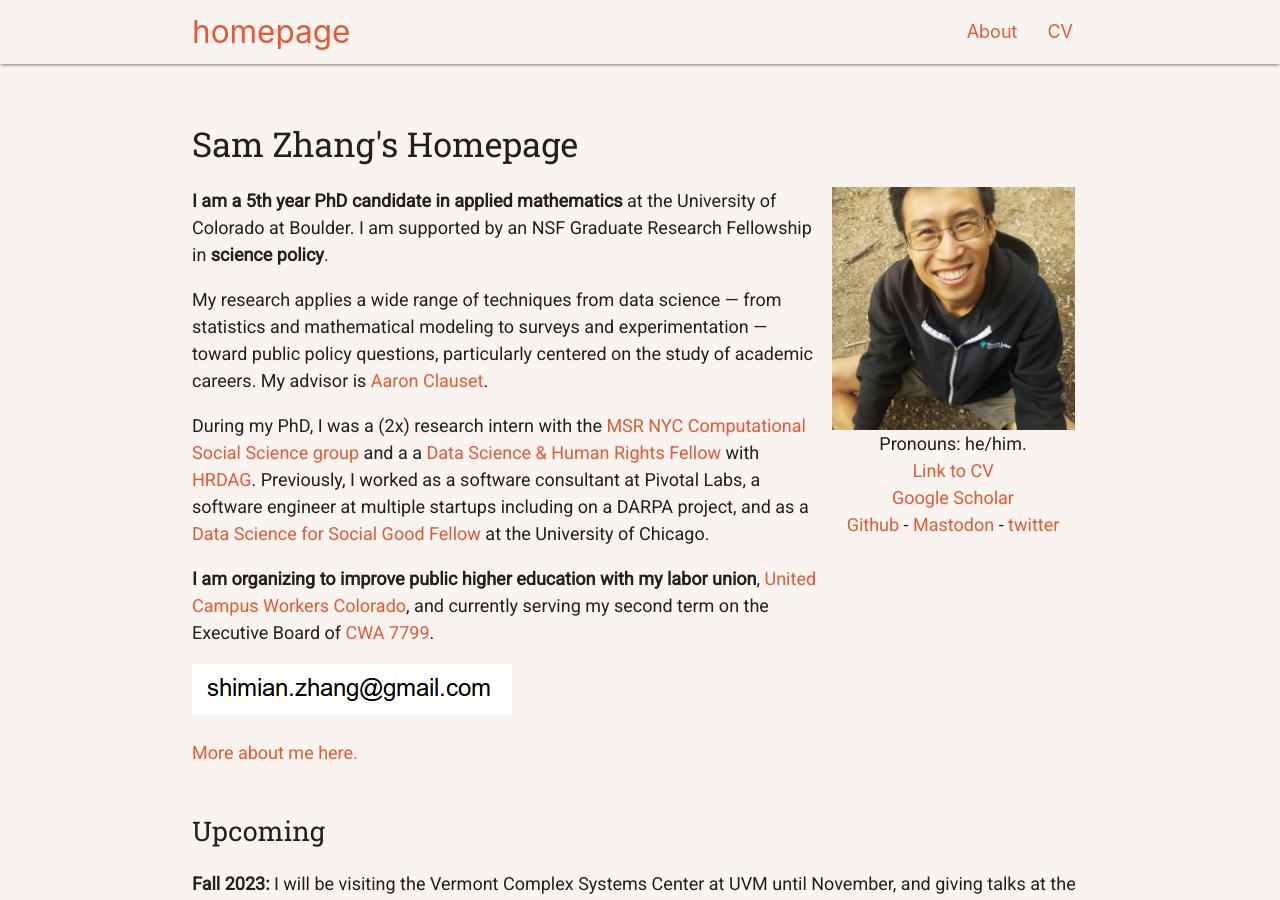
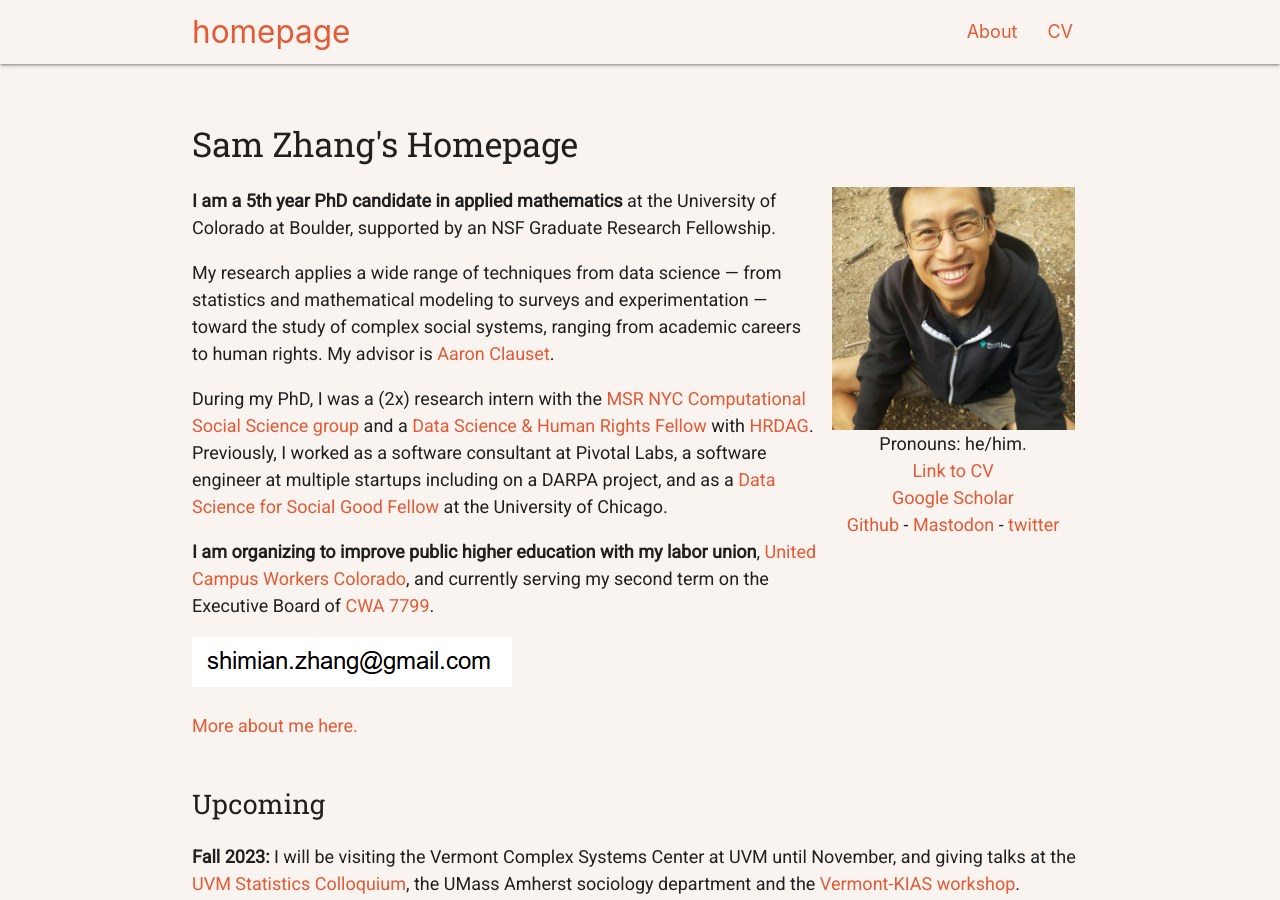
Before and after one commit to samzhang111/samzhang111.github.io, a Jekyll site: the page built from index.html, in a window 1280 px wide and 900 px high. Built offline with Jekyll 4.4.1, drawn with Linux system fonts in a browser that asks for light colours; nearby versions of some CDN libraries.

Commit message:
basic revision to website text

```diff
--- a/html/about.html
+++ b/html/about.html
@@ -19,10 +19,10 @@
     I consider myself a <b>computational social scientist</b> and a <b>data scientist</b>.
 
     <p>
-    My research applies a wide range of techniques from data science &#8212; from statistics and mathematical modeling to surveys and experimentation &#8212; toward public policy questions, particularly centered on the study of academic careers. My advisor is <a href="https://aaronclauset.github.io/" target="_blank">Aaron Clauset</a>.
+    My research applies a wide range of techniques from data science &#8212; from statistics and mathematical modeling to surveys and experimentation &#8212; toward the study of complex social systems, ranging from academic careers to human rights. My advisor is <a href="https://aaronclauset.github.io/" target="_blank">Aaron Clauset</a>.
 
     <p>
-    During my PhD, I was a (2x) research intern with the <a href="https://www.microsoft.com/en-us/research/theme/computational-social-science/" target="_blank">MSR NYC Computational Social Science group</a> and a a <a href="https://hrdag.org/people/sam-zhang/" target="_blank">Data Science & Human Rights Fellow</a> with <a href="https://hrdag.org" target="_blank">HRDAG</a>.
+    During my PhD, I was a (2x) research intern with the <a href="https://www.microsoft.com/en-us/research/theme/computational-social-science/" target="_blank">MSR NYC Computational Social Science group</a> and a <a href="https://hrdag.org/people/sam-zhang/" target="_blank">Data Science & Human Rights Fellow</a> with <a href="https://hrdag.org" target="_blank">HRDAG</a>.
     Previously, I worked as a software consultant at Pivotal Labs, a software engineer at multiple startups including on a DARPA project, and as a <a href="https://dssgfellowship.org/" target="_blank">Data Science for Social Good Fellow</a> at the University of Chicago.
         I received my undergraduate degree in Computer Science and Psychology from Swarthmore College in 2014.
 
--- a/index.html
+++ b/index.html
@@ -8,13 +8,13 @@
 
 <div class="intro">
     <p>
-    <b>I am a 5th year PhD candidate in applied mathematics</b> at the University of Colorado at Boulder. I am supported by an NSF Graduate Research Fellowship in <b>science policy</b>.
+    <b>I am a 5th year PhD candidate in applied mathematics</b> at the University of Colorado at Boulder, supported by an NSF Graduate Research Fellowship.
 
     <p>
-    My research applies a wide range of techniques from data science &#8212; from statistics and mathematical modeling to surveys and experimentation &#8212; toward public policy questions, particularly centered on the study of academic careers. My advisor is <a href="https://aaronclauset.github.io/" target="_blank">Aaron Clauset</a>.
+    My research applies a wide range of techniques from data science &#8212; from statistics and mathematical modeling to surveys and experimentation &#8212; toward the study of complex social systems, ranging from academic careers to human rights. My advisor is <a href="https://aaronclauset.github.io/" target="_blank">Aaron Clauset</a>.
 
     <p>
-    During my PhD, I was a (2x) research intern with the <a href="https://www.microsoft.com/en-us/research/theme/computational-social-science/" target="_blank">MSR NYC Computational Social Science group</a> and a a <a href="https://hrdag.org/people/sam-zhang/" target="_blank">Data Science & Human Rights Fellow</a> with <a href="https://hrdag.org" target="_blank">HRDAG</a>.
+    During my PhD, I was a (2x) research intern with the <a href="https://www.microsoft.com/en-us/research/theme/computational-social-science/" target="_blank">MSR NYC Computational Social Science group</a> and a <a href="https://hrdag.org/people/sam-zhang/" target="_blank">Data Science & Human Rights Fellow</a> with <a href="https://hrdag.org" target="_blank">HRDAG</a>.
     Previously, I worked as a software consultant at Pivotal Labs, a software engineer at multiple startups including on a DARPA project, and as a <a href="https://dssgfellowship.org/" target="_blank">Data Science for Social Good Fellow</a> at the University of Chicago.
 
     <p>
```
